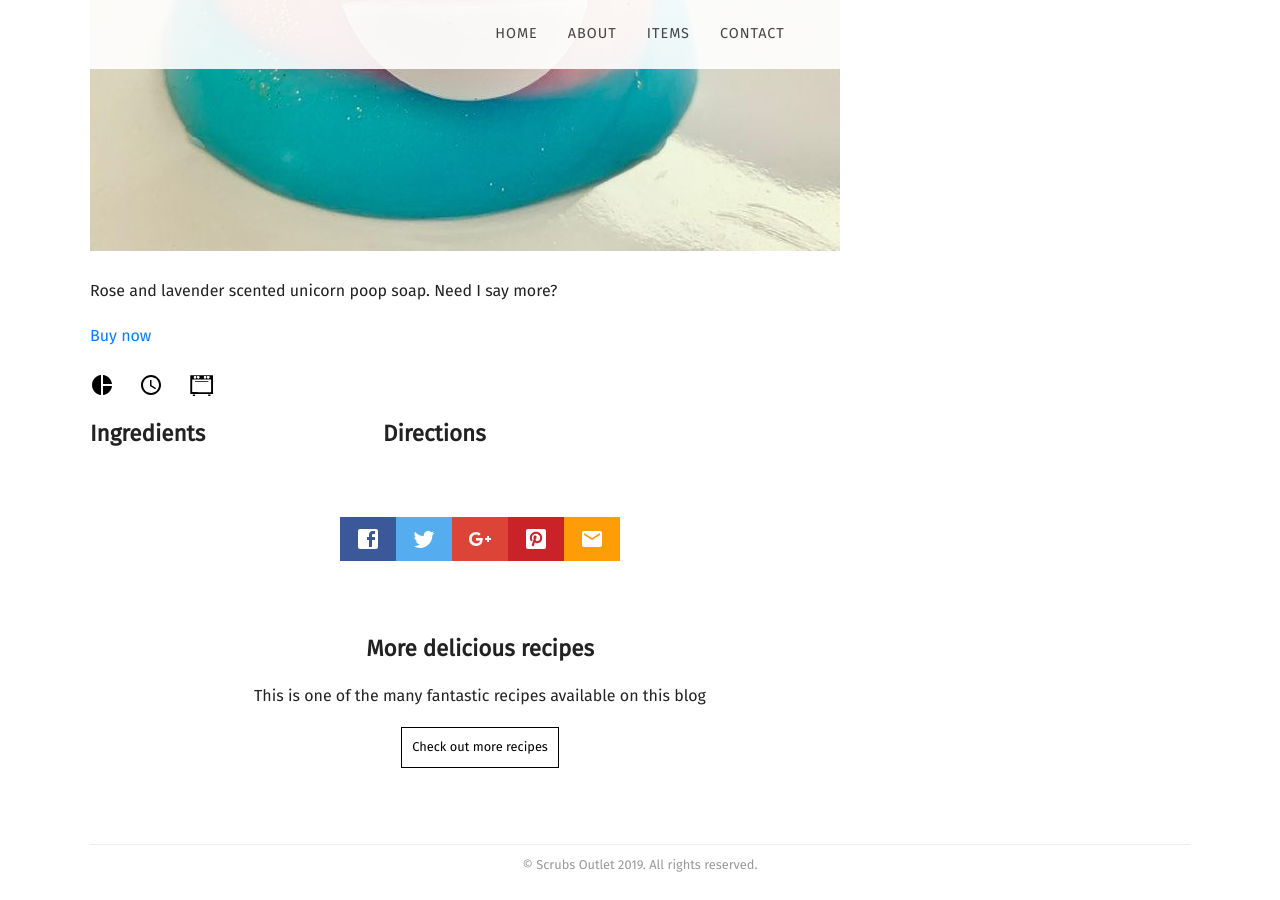
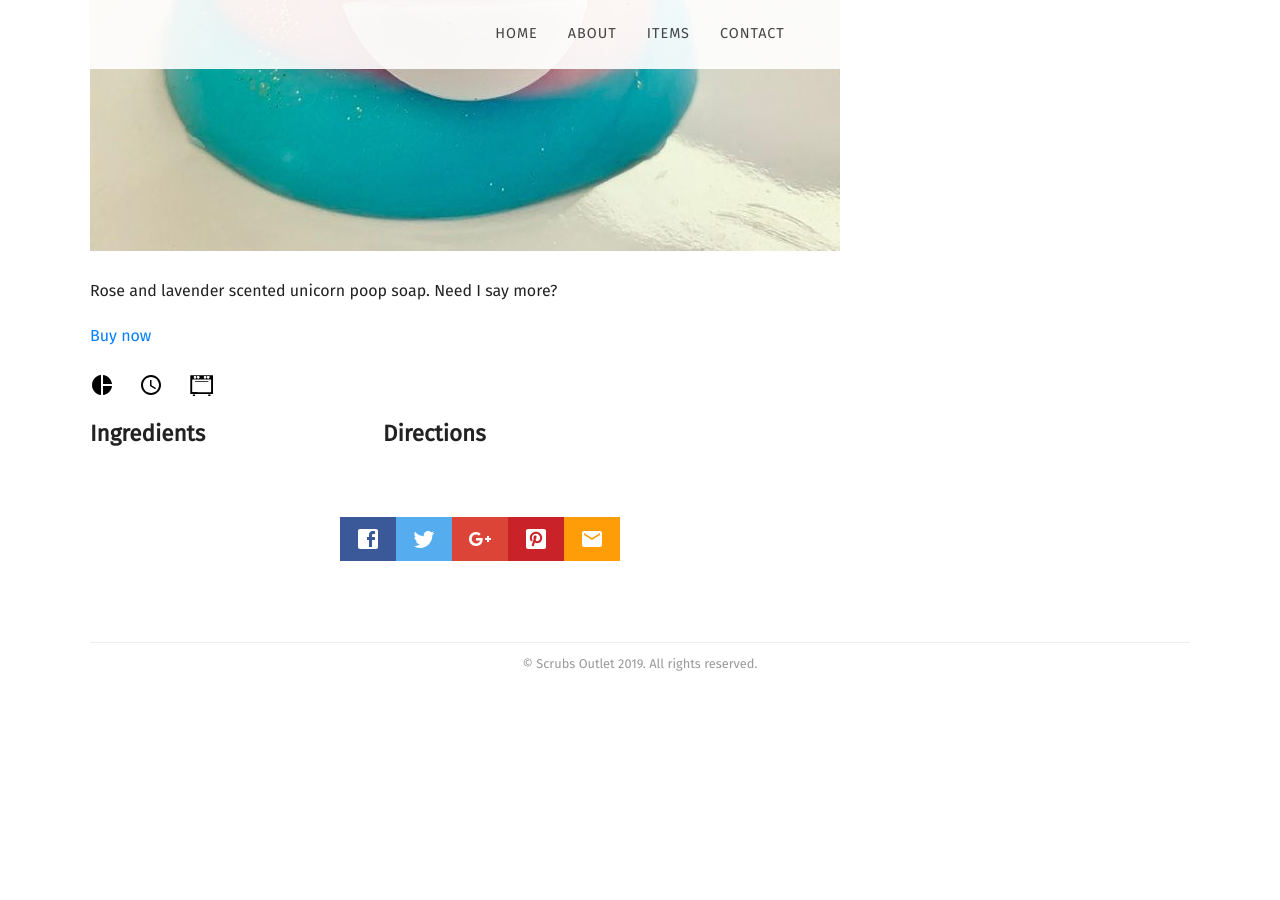
Before and after one commit to scrubsoutlet/scrubsoutlet.github.io, a Jekyll site: the page built from _posts/2019-01-07-unicorn-poop.md, in a window 1280 px wide and 900 px high, scrolled down 915 px. Built offline with Jekyll 4.4.1, drawn with Linux system fonts in a browser that asks for light colours; nearby versions of some CDN libraries; some web fonts are replaced; after the commit the page ends 1614 px from its top, so only the background shows below that.

Commit message:
Updated '_layouts/post.html' via CloudCannon

```diff
--- a/_layouts/post.html
+++ b/_layouts/post.html
@@ -38,11 +38,6 @@ layout: default
 		<a class="email" href="mailto:?subject=I've%20found%20a%20great%20recipe&amp;body=Check%20it%20out%20-%20{{ share_url }}">{% include social-icon.html icon="Email" %}</a>
 	</div>
 
-	<div class="cta">
-		<h2>More delicious recipes</h2>
-		<p>This is one of the many fantastic recipes available on this blog</p>
-		<div class="button"><a href="/recipes">Check out more recipes</a></div>
-	</div>
 	{% if site.disqus_shortname and page.comments %}
 		<div id="disqus_thread"></div>
 		<script>
```
